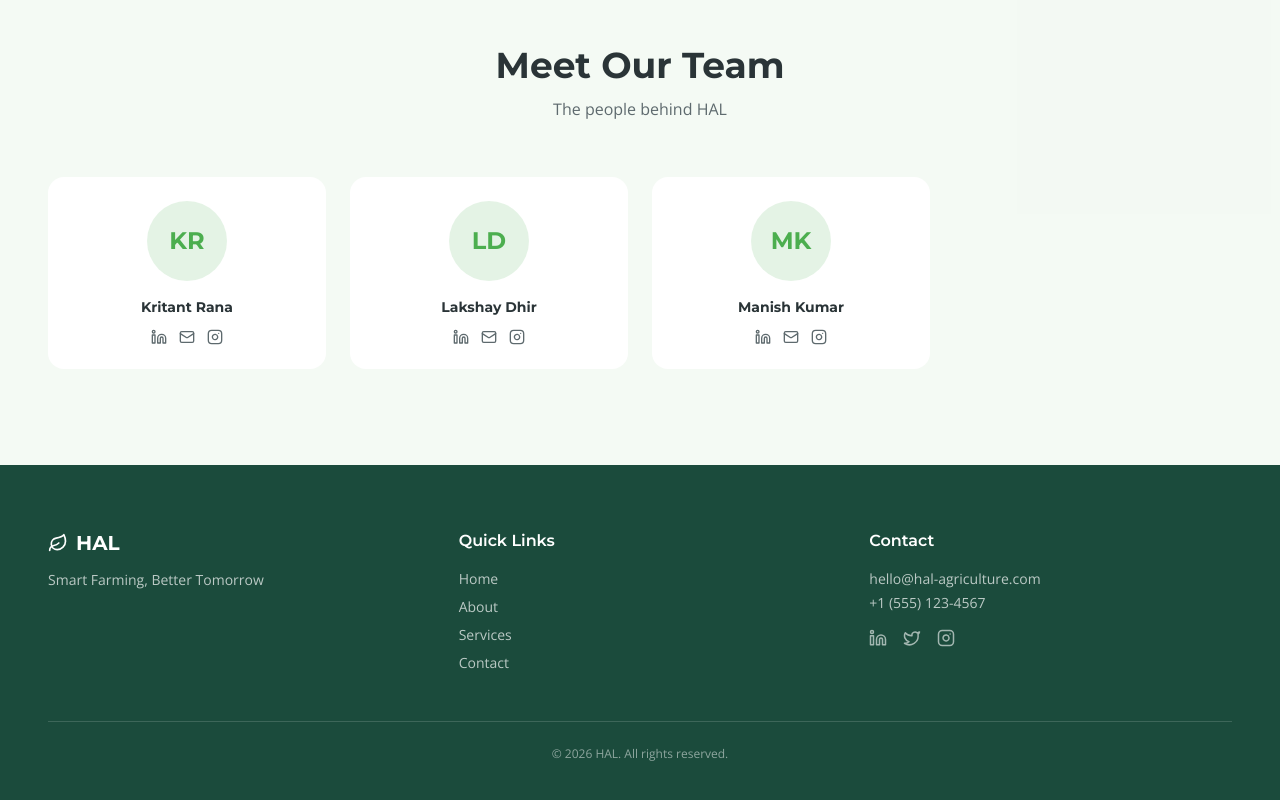
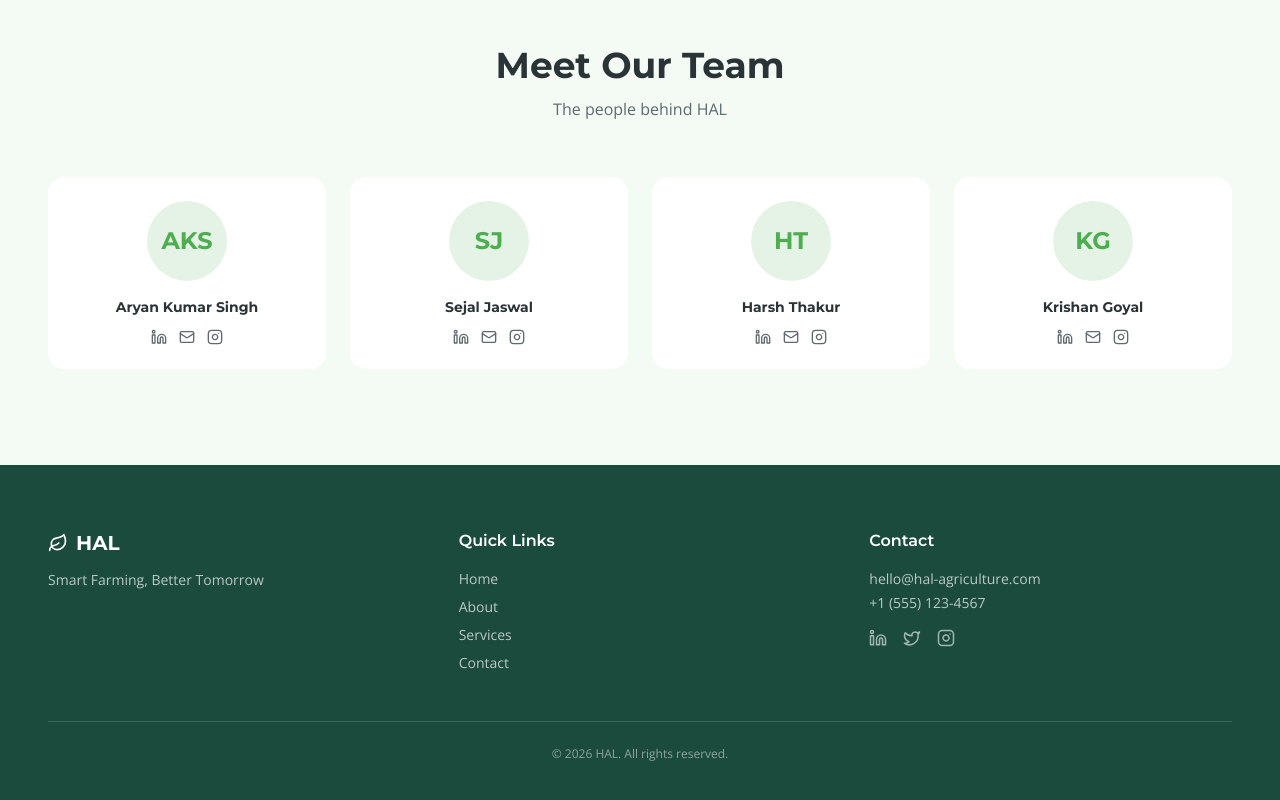
Before and after one commit to Aryan-A1/HAL, a React (Vite) app in the folder frontend/: page / in a window 1280 px wide. Shown: the part 2835-3635 px from the top of the page. Built offline with nearby package versions, Linux system fonts and the light colour scheme; no server answers; the HTML template or start-up script is replaced by a standard one.

Commit message:
changes to the frontend

```diff
--- a/frontend/src/components/TeamSection.tsx
+++ b/frontend/src/components/TeamSection.tsx
@@ -3,29 +3,29 @@ import { Linkedin, Mail, Instagram } from "lucide-react";
 
 const team = [
   {
-    name: "Kritant Rana",
-    // linkedin: "https://www.linkedin.com/in/aryan-kumar-singh-784289314/",
-    // instagram: "https://www.instagram.com/aryan_variant/",
-    // email: "aryankumarsingh9370@gmail.com"
+    name: "Aryan Kumar Singh",
+    linkedin: "https://www.linkedin.com/in/aryan-kumar-singh-784289314/",
+    instagram: "https://www.instagram.com/aryan_variant/",
+    email: "aryankumarsingh9370@gmail.com"
   },
   {
-    name: "Lakshay Dhir",
-    // linkedin: "https://www.linkedin.com/in/sejaljaswal/",
-    // instagram: "https://www.instagram.com/sejal__jaswal/",
-    // email: "sejaljaswal2020@gmail.com"
+    name: "Sejal Jaswal",
+    linkedin: "https://www.linkedin.com/in/sejaljaswal/",
+    instagram: "https://www.instagram.com/sejal__jaswal/",
+    email: "sejaljaswal2020@gmail.com"
   },
   {
-    name: "Manish Kumar",
-    // linkedin: "https://www.linkedin.com/in/harsh-thakur-21080a32a/",
-    // instagram: "https://www.instagram.com/absolutelyitsharsh/",
-    // email: "tsayamonly@gmail.com"
+    name: "Harsh Thakur",
+    linkedin: "https://www.linkedin.com/in/harsh-thakur-21080a32a/",
+    instagram: "https://www.instagram.com/absolutelyitsharsh/",
+    email: "tsayamonly@gmail.com"
   },
-  // {
-  //   name: "Krishan Goyal",
-  //   linkedin: "https://www.linkedin.com/in/krishangoyal717/",
-  //   instagram: "https://www.instagram.com/krishangoyal_23/",
-  //   email: "krishangoyal717@gmaill.com"
-  // },
+  {
+    name: "Krishan Goyal",
+    linkedin: "https://www.linkedin.com/in/krishangoyal717/",
+    instagram: "https://www.instagram.com/krishangoyal_23/",
+    email: "krishangoyal717@gmaill.com"
+  },
 ];
 
 const container = {
```
